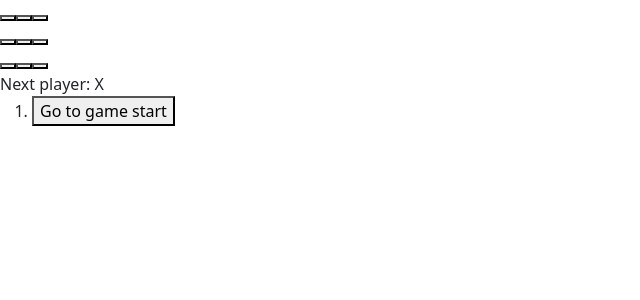
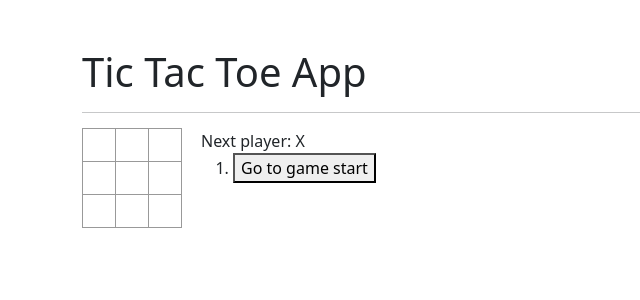
Before and after one commit to thanapoom21/todo-or-not-todo, a Next.js app: page /tictactoe in a window 1280 px wide. Shown: the top 300 px of the page, without its empty margins (0-640 px from the left). Built offline with nearby package versions, Linux system fonts and the light colour scheme.

Commit message:
modify some components for enhancement

```diff
--- a/pages/tictactoe.js
+++ b/pages/tictactoe.js
@@ -1,45 +1,41 @@
 import React from 'react';
+import Container from 'react-bootstrap/Container';
+import Row from 'react-bootstrap/Row';
+import Col from 'react-bootstrap/Col';
 
-const Square = (props) => {
+const Square = ({ onClick, value }) => {
   return (
-    <button className='square' onClick={props.onClick}>
-      {props.value}
+    <button className='square' onClick={onClick}>
+      {value}
     </button>
   );
 };
 
-class Board extends React.Component {
-  renderSquare(i) {
-    return (
-      <Square
-        value={this.props.squares[i]}
-        onClick={() => this.props.onClick(i)}
-      />
-    );
-  }
+const Board = ({ squares, onClick }) => {
+  const renderSquare = (i) => {
+    return <Square value={squares[i]} onClick={() => onClick(i)} />;
+  };
 
-  render() {
   return (
     <div>
       <div className='board-row'>
-          {this.renderSquare(0)}
-          {this.renderSquare(1)}
-          {this.renderSquare(2)}
+        {renderSquare(0)}
+        {renderSquare(1)}
+        {renderSquare(2)}
       </div>
       <div className='board-row'>
-          {this.renderSquare(3)}
-          {this.renderSquare(4)}
-          {this.renderSquare(5)}
+        {renderSquare(3)}
+        {renderSquare(4)}
+        {renderSquare(5)}
       </div>
       <div className='board-row'>
-          {this.renderSquare(6)}
-          {this.renderSquare(7)}
-          {this.renderSquare(8)}
+        {renderSquare(6)}
+        {renderSquare(7)}
+        {renderSquare(8)}
       </div>
     </div>
   );
-  }
-}
+};
 
 class Game extends React.Component {
   constructor(props) {
@@ -102,6 +98,13 @@ class Game extends React.Component {
       status = 'Next player: ' + (this.state.xIsNext ? 'X' : 'O');
     }
     return (
+      <Container id="tictactoeapp" className='d-flex flex-column justify-content-center mt-5'>
+        <Row>
+          <Col md={{ span: 12 }}>
+            <h1>Tic Tac Toe App</h1>
+            <hr />
+          </Col>
+        </Row>
         <div className='game'>
           <div className='game-board'>
             <Board
@@ -114,6 +117,7 @@ class Game extends React.Component {
             <ol>{moves}</ol>
           </div>
         </div>
+      </Container>
     );
   }
 }
--- a/styles/global.css
+++ b/styles/global.css
@@ -176,3 +176,48 @@ button:focus {
   cursor: pointer;
 }
 /* End Clock app */
+
+/* Start Tic Tac Toe app */
+#tictactoeapp .board-row:after {
+  clear: both;
+  content: "";
+  display: table;
+}
+
+#tictactoeapp .status {
+  margin-bottom: 10px;
+}
+
+#tictactoeapp .square {
+  background: #fff;
+  border: 1px solid #999;
+  float: left;
+  font-size: 24px;
+  font-weight: bold;
+  line-height: 34px;
+  height: 34px;
+  margin-right: -1px;
+  margin-top: -1px;
+  padding: 0;
+  text-align: center;
+  width: 34px;
+}
+
+#tictactoeapp .square:focus {
+  outline: none;
+}
+
+#tictactoeapp .kbd-navigation .square:focus {
+  background: #ddd;
+}
+
+#tictactoeapp .game {
+  display: flex;
+  flex-direction: row;
+}
+
+#tictactoeapp .game-info {
+  margin-left: 20px;
+}
+
+/* End Tic Tac Toe app */
```
Also changed, not shown: pages/index.js (+9 -7 lines). Lines whose indentation alone changed are shown as unchanged.
